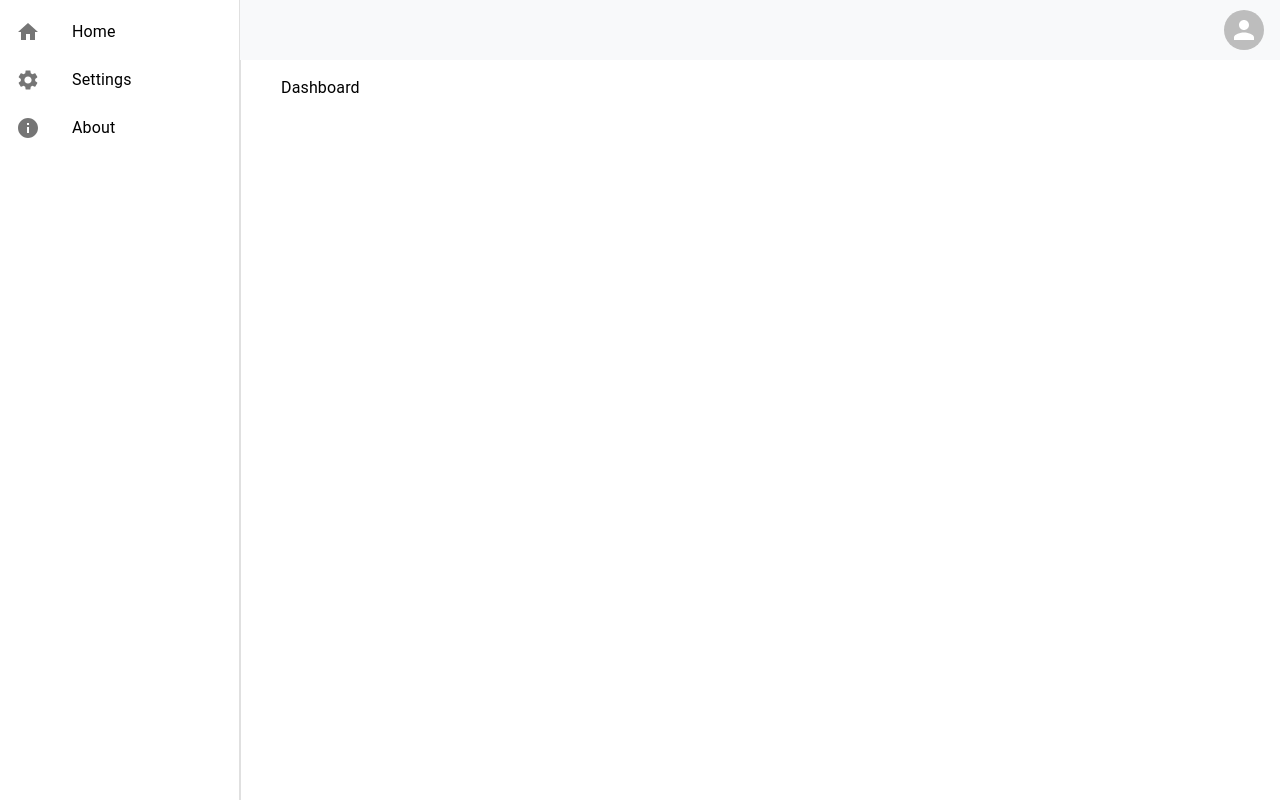
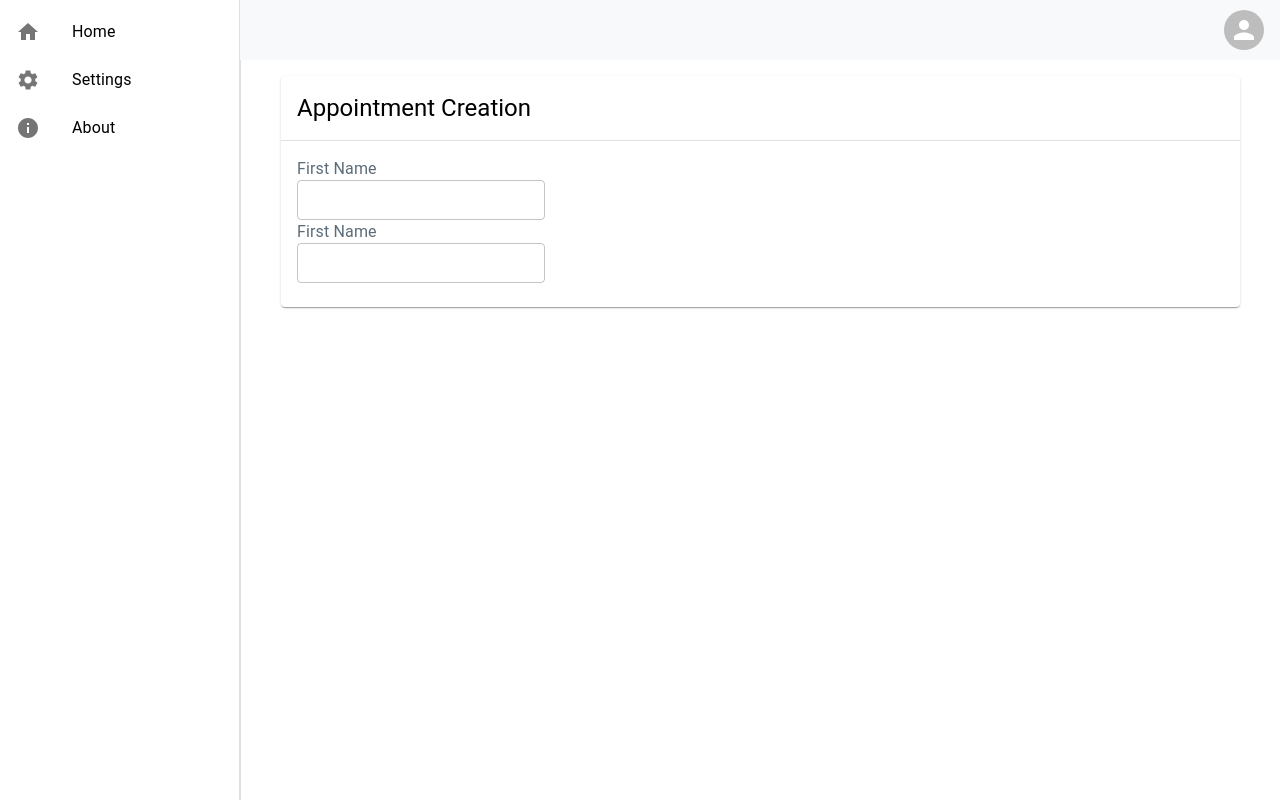
Before and after one commit to Prince-Sondagar/react-google-form, a React (Create React App) app: page /dashboard in a window 1280 px wide. Built offline with nearby package versions, Linux system fonts and the light colour scheme; sample sign-in values are in the browser's storage.

Commit message:
created the input component

```diff
--- /dev/null
+++ b/src/components/input.tsx
@@ -0,0 +1,25 @@
+import { Box, OutlinedTextFieldProps, TextField, TextFieldProps } from "@mui/material";
+
+interface InputProps extends Omit<OutlinedTextFieldProps, "variant"> {
+    variant?: "outlined";
+}
+const Input: React.FC<InputProps> = ({ id, label, variant = "outlined", sx, ...rest }) => {
+    return (
+        <Box
+            component="form"
+            sx={{ ...sx }}
+            noValidate
+            autoComplete="off"
+        >
+            <TextField
+                id={id}
+                label={label}
+                variant={variant}
+                {...rest}
+                size="small"
+            />
+        </Box>
+    );
+};
+
+export default Input;
--- /dev/null
+++ b/src/pages/main/dashboard/components/appointCreationForm.tsx
@@ -0,0 +1,29 @@
+import { Box, Card, CardContent, CardHeader, Divider, InputLabel, Typography } from "@mui/material";
+import Input from "../../../../components/input";
+
+
+const AppointmentCreationForm = () => {
+
+    return (
+        <Card sx={{ minWidth: 275 }}>
+            <CardHeader title={
+                <Typography variant="h5" color="black"> Appointment Creation</Typography>
+            }
+            />
+            <Divider />
+            <CardContent>
+                <Box>
+                    <InputLabel>First Name</InputLabel>
+                    <Input name="firstName" id="my-input" aria-describedby="my-helper-text" />
+                </Box>
+
+                <Box>
+                    <InputLabel>First Name</InputLabel>
+                    <Input name="firstName" id="my-input" aria-describedby="my-helper-text" />
+                </Box>
+            </CardContent>
+        </Card>
+    )
+}
+
+export default AppointmentCreationForm;
--- a/src/pages/main/dashboard/index.tsx
+++ b/src/pages/main/dashboard/index.tsx
@@ -1,10 +1,14 @@
 import { Typography } from "@mui/material";
+import Input from "../../../components/input";
+import AppointmentCreationForm from "./components/appointCreationForm";
 
 
 const Dashboard = () => {
 
     return (
-        <Typography>Dashboard</Typography>
+        <>
+            <AppointmentCreationForm />
+        </>
     );
 };
 
--- a/src/themes/index.ts
+++ b/src/themes/index.ts
@@ -19,7 +19,26 @@ const theme = createTheme({
             paper: "#fff",
             default: "#fff"
         }
-    }
+    },
+    components: {
+        MuiTextField: {
+            styleOverrides: {
+                root: {
+                    color: "#000",
+                    "& .MuiOutlinedInput-root": {
+                        backgroundColor: "#fff",
+                        color: "#000",
+                        "&:hover fieldset": {
+                            borderColor: "#0077b6",
+                        },
+                        "&.Mui-focused fieldset": {
+                            borderColor: "#005f99",
+                        },
+                    },
+                },
+            },
+        },
+    },
 });
 
 export default theme;
```
